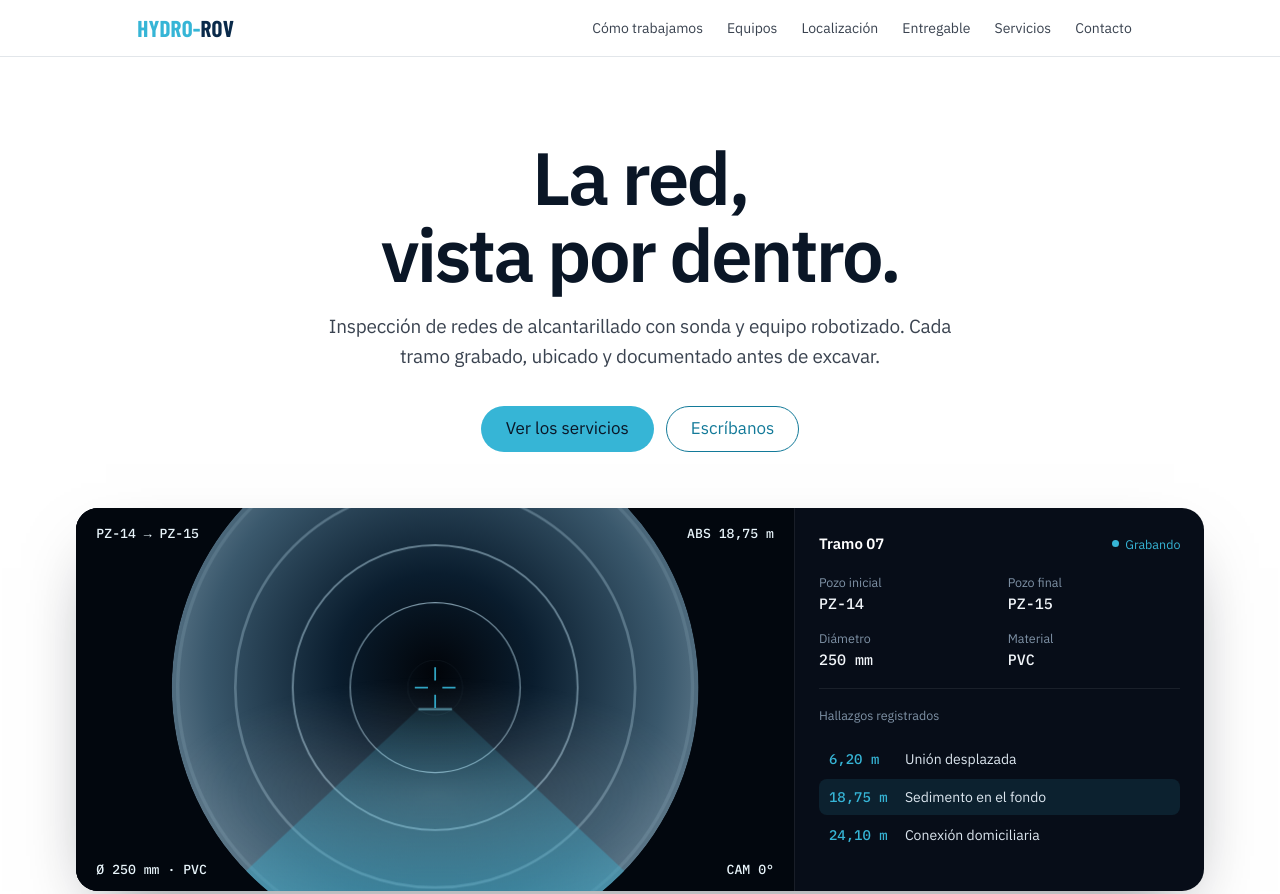
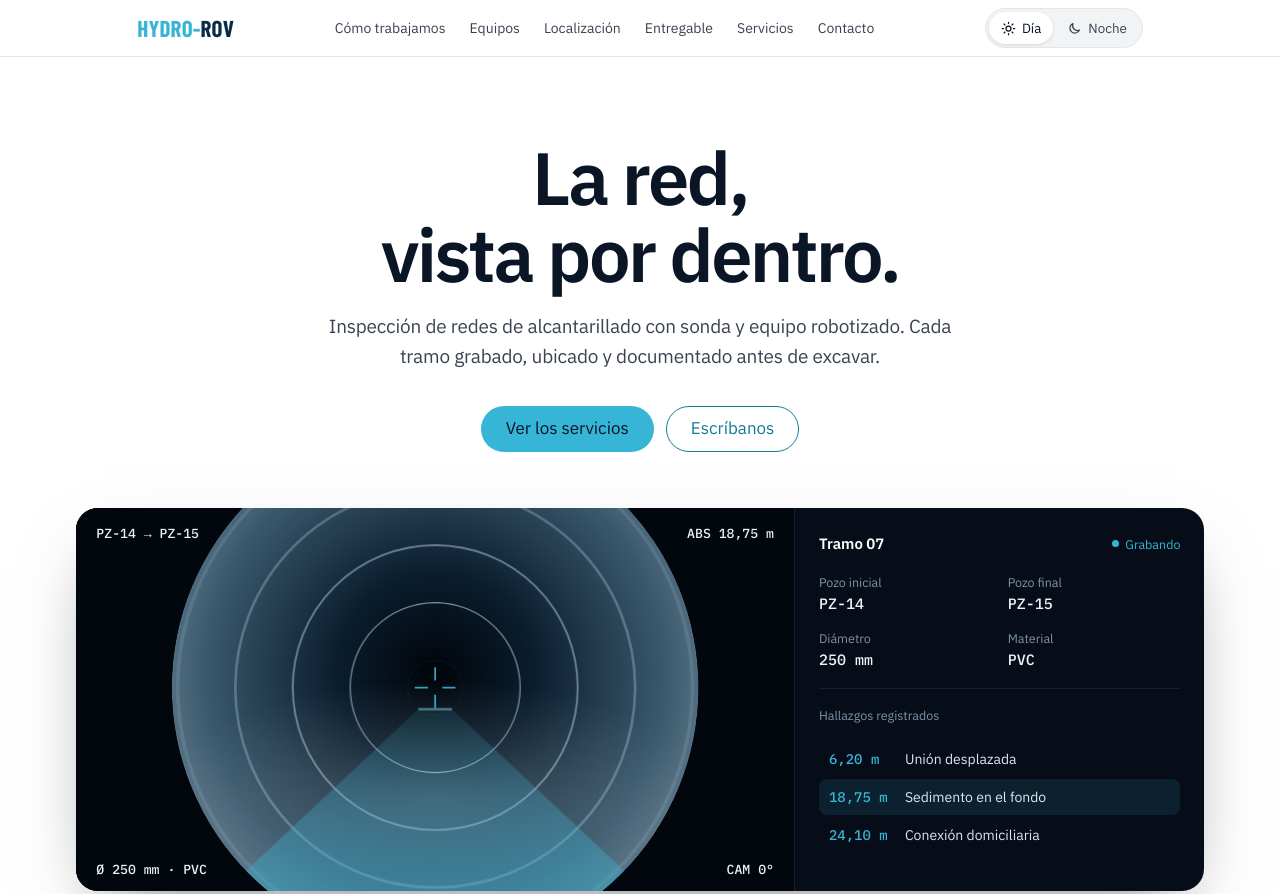
Before and after one commit to jjospinagon/hydro-rov, a plain HTML site: page index.html in a window 1280 px wide. Shown: the top 894 px of the page. Drawn offline with nearby package versions, Linux system fonts and the light colour scheme.

Commit message:
Selector de vista Día / Noche
Co-Authored-By: Claude Opus 5.5 <noreply@anthropic.com>
Claude-Session: https://claude.ai/code/session_01HLBwrzpy1SoBfkbGNpMD7N

```diff
--- a/index.html
+++ b/index.html
@@ -57,6 +57,16 @@ nav.main a{font-size:14px;color:var(--sub);text-decoration:none;padding:8px 11px
 nav.main a:hover{color:var(--ink)}
 .burger{display:none;width:44px;height:44px;border:0;background:transparent;color:var(--ink);border-radius:10px;cursor:pointer}
 .velo{display:none}
+
+
+/* Selector Día / Noche */
+.modo{display:inline-flex;padding:3px;border-radius:980px;background:var(--alt);border:1px solid var(--line);gap:2px;margin-left:10px}
+.modo button{border:0;background:transparent;color:var(--sub);font:500 13px/1 inherit;font-family:inherit;padding:0 12px;height:32px;border-radius:980px;cursor:pointer;display:inline-flex;align-items:center;gap:6px}
+.modo button[aria-pressed=true]{background:var(--tile);color:var(--ink);box-shadow:0 1px 3px rgba(0,0,0,.12)}
+.modo svg{width:15px;height:15px}
+.right{display:flex;align-items:center;gap:6px}
+@media (max-width:820px){.modo{margin-left:0}.modo button{padding:0 10px;height:34px}}
+@media (max-width:380px){.modo button span{display:none}}
 
 /* Consola del héroe */
 .hero{padding:clamp(64px,8vw,82px) 0 clamp(80px,10vw,112px)}
@@ -190,9 +200,15 @@ footer{background:var(--alt);border-top:1px solid var(--line);padding:56px 0 32p
    <a href="#servicios">Servicios</a>
    <a href="#contacto">Contacto</a>
   </nav>
+  <div class="right">
+  <div class="modo" role="group" aria-label="Vista de la página">
+   <button type="button" data-m="light" aria-pressed="true"><svg viewBox="0 0 24 24" fill="none" stroke="currentColor" stroke-width="2" stroke-linecap="round"><circle cx="12" cy="12" r="4"/><path d="M12 2v2M12 20v2M4.9 4.9l1.4 1.4M17.7 17.7l1.4 1.4M2 12h2M20 12h2M4.9 19.1l1.4-1.4M17.7 6.3l1.4-1.4"/></svg><span>Día</span></button>
+   <button type="button" data-m="dark" aria-pressed="false"><svg viewBox="0 0 24 24" fill="none" stroke="currentColor" stroke-width="2" stroke-linecap="round" stroke-linejoin="round"><path d="M20 14.5A8 8 0 0 1 9.5 4a8 8 0 1 0 10.5 10.5z"/></svg><span>Noche</span></button>
+  </div>
   <button class="burger" id="burger" type="button" aria-label="Abrir menú" aria-expanded="false" aria-controls="menu">
    <svg width="24" height="24" viewBox="0 0 24 24" fill="none" stroke="currentColor" stroke-width="2" stroke-linecap="round"><path d="M4 7h16M4 12h16M4 17h16"/></svg>
   </button>
+  </div>
  </div>
  <div class="velo" id="velo"></div>
 </header>
@@ -469,6 +485,19 @@ footer{background:var(--alt);border-top:1px solid var(--line);padding:56px 0 32p
  document.getElementById('hallazgos').innerHTML = hallazgos.map(([a,h,f]) =>
   `<tr><td class="mono" style="white-space:nowrap">${a}</td><td>${h}</td><td class="mono n">${f}</td></tr>`).join('');
 
+
+ /* Vista Día / Noche: respeta la del sistema y recuerda la elegida */
+ const root = document.documentElement, segs = document.querySelectorAll('.modo button');
+ const tc = document.querySelector('meta[name=theme-color]');
+ const aplicar = m => {
+  root.setAttribute('data-theme', m);
+  segs.forEach(b => b.setAttribute('aria-pressed', b.dataset.m === m ? 'true' : 'false'));
+  tc.setAttribute('content', m === 'dark' ? '#070B14' : '#FFFFFF');
+ };
+ let guardado = null; try { guardado = localStorage.getItem('hr-modo'); } catch (e) {}
+ aplicar(guardado || (matchMedia('(prefers-color-scheme: dark)').matches ? 'dark' : 'light'));
+ segs.forEach(b => b.addEventListener('click', () => { aplicar(b.dataset.m); try { localStorage.setItem('hr-modo', b.dataset.m); } catch (e) {} }));
+
  /* Aparición al hacer scroll */
  const els = document.querySelectorAll('.rv');
  if ('IntersectionObserver' in window) {
```
